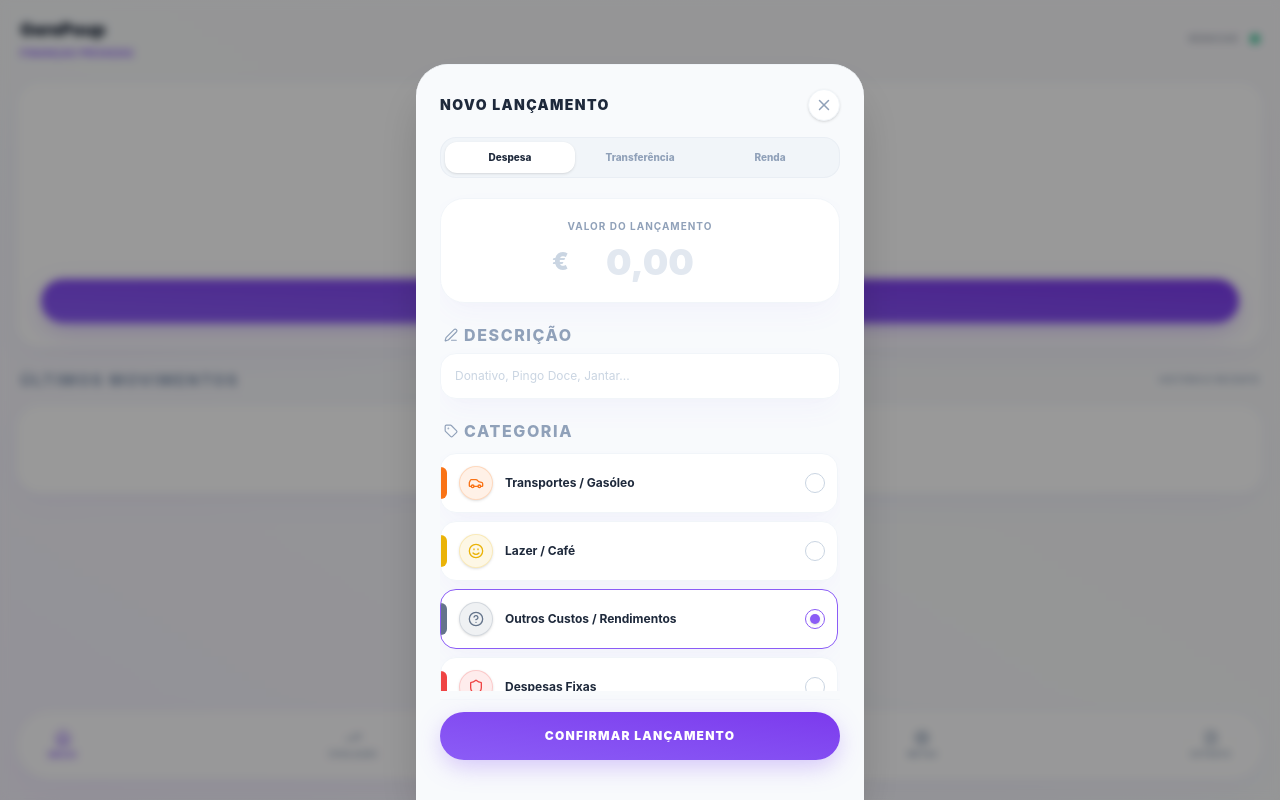
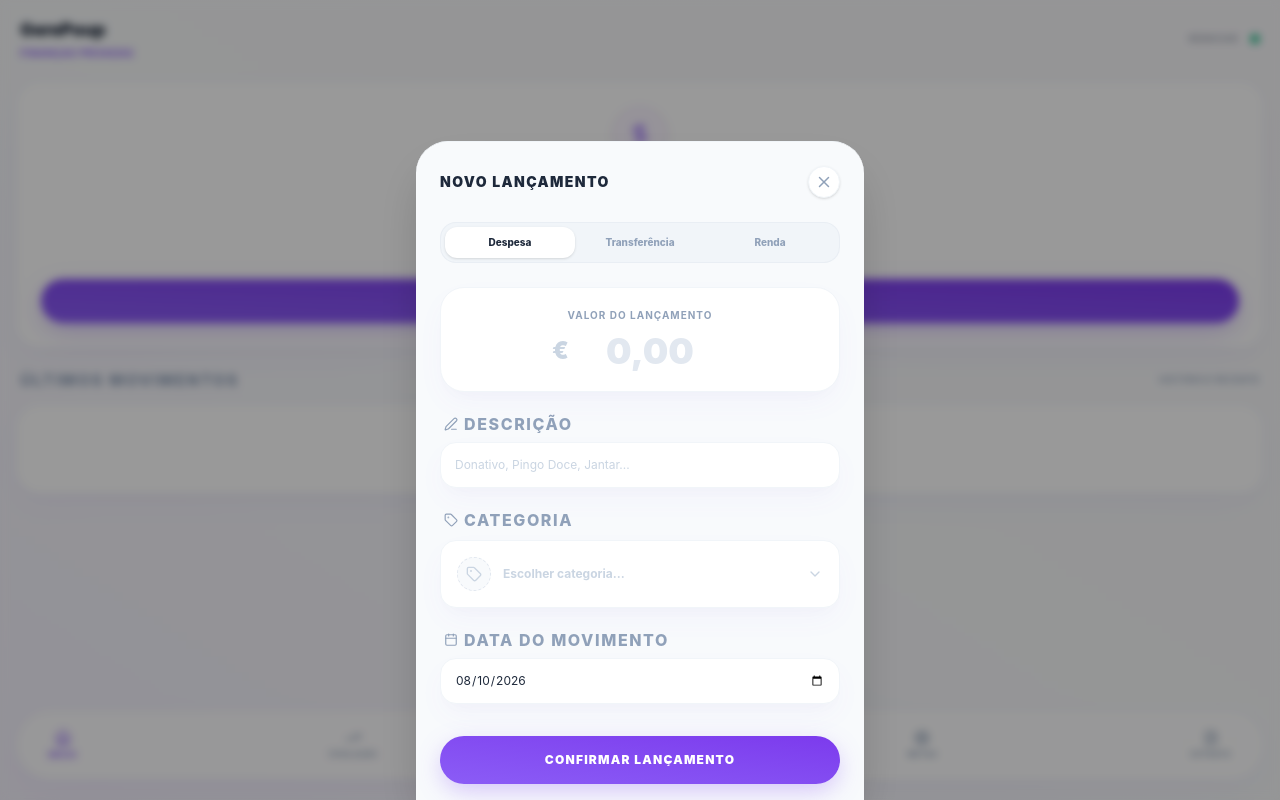
Before and after one commit to Gabusuck/money-manager, a React (Vite) app: page / in a window 1280 px wide. Both pictures are taken after a click on the button "Registar Despesa". Built offline with nearby package versions, Linux system fonts and the light colour scheme.

Commit message:
feat: default category selection to empty and make category list a toggleable accordion dropdown

```diff
--- a/src/components/TransactionModal.tsx
+++ b/src/components/TransactionModal.tsx
@@ -1,5 +1,5 @@
 import React, { useState, useEffect } from 'react';
-import { X, Calendar, Edit3, Tag, HelpCircle, Car, Smile, Shield, PiggyBank, TrendingUp, DollarSign } from 'lucide-react';
+import { X, Calendar, Edit3, Tag, HelpCircle, Car, Smile, Shield, PiggyBank, TrendingUp, DollarSign, ChevronDown } from 'lucide-react';
 import type { TransactionCategory, Transaction, TransactionType } from '../types';
 
 interface TransactionModalProps {
@@ -16,18 +16,14 @@ export const TransactionModal: React.FC<TransactionModalProps> = ({
   const [amount, setAmount] = useState<string>('');
   const [description, setDescription] = useState<string>('');
   const [type, setType] = useState<TransactionType>('expense');
-  const [category, setCategory] = useState<TransactionCategory>('Outros');
+  const [category, setCategory] = useState<TransactionCategory | null>(null);
+  const [showCategorySelector, setShowCategorySelector] = useState(false);
   const [date, setDate] = useState<string>(new Date().toISOString().split('T')[0]);
 
-  // Atualizar a categoria padrão quando o tipo muda
+  // Resetar a categoria selecionada quando o tipo muda (deixa vazio/null)
   useEffect(() => {
-    if (type === 'expense') {
-      setCategory('Outros');
-    } else if (type === 'transfer') {
-      setCategory('Poupança');
-    } else if (type === 'income') {
-      setCategory('Salário');
-    }
+    setCategory(null);
+    setShowCategorySelector(false);
   }, [type]);
 
   if (!isOpen) return null;
@@ -43,6 +39,11 @@ export const TransactionModal: React.FC<TransactionModalProps> = ({
       alert('Por favor, introduz uma descrição.');
       return;
     }
+    if (!category) {
+      alert('Por favor, seleciona uma categoria para este lançamento.');
+      setShowCategorySelector(true); // Abre a lista para facilitar a escolha
+      return;
+    }
 
     onAddTransaction({
       description: description.trim(),
@@ -56,7 +57,8 @@ export const TransactionModal: React.FC<TransactionModalProps> = ({
     setAmount('');
     setDescription('');
     setType('expense');
-    setCategory('Outros');
+    setCategory(null);
+    setShowCategorySelector(false);
     setDate(new Date().toISOString().split('T')[0]);
     onClose();
   };
@@ -82,26 +84,23 @@ export const TransactionModal: React.FC<TransactionModalProps> = ({
     }
   });
 
+  const selectedCatDetails = category ? categoriesList.find(c => c.name === category) : null;
+
   return (
     <div className="fixed inset-0 z-50 flex items-end justify-center bg-black/40 backdrop-blur-xs overflow-hidden select-none">
-      <form
-        onSubmit={handleSubmit}
-        className="w-full max-w-md bg-slate-50 rounded-t-[32px] border-t border-slate-100 p-6 flex flex-col max-h-[92vh] shadow-2xl animate-in slide-in-from-bottom duration-300"
+      <div
+        className="w-full max-w-md bg-slate-50 rounded-t-[32px] border-t border-slate-100 p-6 space-y-6 max-h-[92vh] overflow-y-auto overflow-x-hidden no-scrollbar safe-pb shadow-2xl animate-in slide-in-from-bottom duration-300"
       >
-        {/* Header Modal (Fixo no Topo) */}
-        <div className="flex justify-between items-center shrink-0 pb-4">
+        {/* Header Modal */}
+        <div className="flex justify-between items-center">
           <h3 className="text-sm font-black text-brand-dark uppercase tracking-widest">Novo Lançamento</h3>
           <button
-            type="button"
             onClick={onClose}
             className="w-8 h-8 rounded-full bg-white flex items-center justify-center border border-slate-100 text-slate-400 hover:text-brand-dark transition-custom shadow-sm"
           >
             <X className="w-4.5 h-4.5" />
           </button>
         </div>
-
-        {/* Corpo do Formulário (Scrollable) */}
-        <div className="flex-1 overflow-y-auto overflow-x-hidden no-scrollbar space-y-5 pb-4">
 
         {/* Segmented Control para selecionar o Tipo de Movimento */}
         <div className="bg-slate-100 p-1 rounded-2xl flex w-full border border-slate-200/50">
@@ -140,6 +139,8 @@ export const TransactionModal: React.FC<TransactionModalProps> = ({
           </button>
         </div>
 
+        <form onSubmit={handleSubmit} className="space-y-5">
+
           {/* Campo Valor Grande */}
           <div className="bg-white rounded-3xl p-5 border border-slate-100 shadow-premium relative text-center py-5">
             <span className="text-[10px] font-bold text-slate-400 uppercase tracking-widest block mb-2">Valor do Lançamento</span>
@@ -175,13 +176,51 @@ export const TransactionModal: React.FC<TransactionModalProps> = ({
             />
           </div>
 
-          {/* Seleção de Categoria Dinâmica */}
+          {/* Seleção de Categoria Dinâmica e Expansível */}
           <div className="space-y-2">
             <label className="text-xxs font-extrabold text-slate-400 uppercase tracking-widest flex items-center gap-1.5 px-1">
               <Tag className="w-3.5 h-3.5" /> Categoria
             </label>
 
-            <div className="space-y-2 max-h-60 overflow-y-auto overflow-x-hidden no-scrollbar pr-0.5 py-0.5">
+            <div className="space-y-2">
+              {/* Botão Gatilho (Mostra Selecionado ou Placeholder) */}
+              {!category ? (
+                <button
+                  type="button"
+                  onClick={() => setShowCategorySelector(!showCategorySelector)}
+                  className="w-full bg-white rounded-2xl border border-slate-100 p-4 flex items-center justify-between shadow-premium hover:translate-y-[-1px] transition-custom text-left"
+                >
+                  <div className="flex items-center gap-3">
+                    <div className="w-8.5 h-8.5 rounded-full flex items-center justify-center border border-dashed border-slate-200 bg-slate-50 text-slate-300">
+                      <Tag className="w-4 h-4" />
+                    </div>
+                    <span className="text-xs font-bold text-slate-300">Escolher categoria...</span>
+                  </div>
+                  <ChevronDown className={`w-4 h-4 text-slate-300 transition-transform duration-300 ${showCategorySelector ? 'rotate-180' : ''}`} />
+                </button>
+              ) : (
+                <button
+                  type="button"
+                  onClick={() => setShowCategorySelector(!showCategorySelector)}
+                  className="w-full bg-white rounded-2xl border border-brand-purple p-4 flex items-center justify-between shadow-premium transition-custom relative overflow-hidden text-left"
+                >
+                  <div
+                    className="absolute left-0 top-1/2 -translate-y-1/2 w-1.5 h-8 rounded-r-lg"
+                    style={{ backgroundColor: selectedCatDetails?.color }}
+                  />
+                  <div className="flex items-center gap-3 pl-1.5">
+                    <div className={`w-8.5 h-8.5 rounded-full flex items-center justify-center border ${selectedCatDetails?.border} ${selectedCatDetails?.bg} shadow-sm shrink-0`}>
+                      {selectedCatDetails && React.createElement(selectedCatDetails.icon, { className: "w-4 h-4", style: { color: selectedCatDetails.color } })}
+                    </div>
+                    <span className="text-xs font-bold text-brand-dark">{selectedCatDetails?.label}</span>
+                  </div>
+                  <ChevronDown className={`w-4 h-4 text-slate-400 transition-transform duration-300 ${showCategorySelector ? 'rotate-180' : ''}`} />
+                </button>
+              )}
+
+              {/* Lista Desdobrável das Categorias */}
+              {showCategorySelector && (
+                <div className="space-y-2 max-h-60 overflow-y-auto overflow-x-hidden no-scrollbar pr-0.5 py-0.5 animate-in fade-in slide-in-from-top-2 duration-200">
                   {filteredCategories.map((cat) => {
                     const Icon = cat.icon;
                     const isSelected = category === cat.name;
@@ -189,9 +228,12 @@ export const TransactionModal: React.FC<TransactionModalProps> = ({
                       <button
                         key={cat.name}
                         type="button"
-                    onClick={() => setCategory(cat.name)}
-                    className={`w-full bg-white rounded-2xl border p-3 flex items-center justify-between shadow-premium transition-custom relative overflow-hidden text-left ${
-                      isSelected ? 'border-brand-purple' : 'border-slate-100 hover:translate-y-[-1px]'
+                        onClick={() => {
+                          setCategory(cat.name);
+                          setShowCategorySelector(false);
+                        }}
+                        className={`w-full bg-white rounded-2xl border p-3.5 flex items-center justify-between shadow-premium transition-custom relative overflow-hidden text-left ${
+                          isSelected ? 'border-brand-purple bg-purple-50/5' : 'border-slate-100 hover:translate-y-[-1px]'
                         }`}
                       >
                         {/* Barra Vertical de Categoria */}
@@ -207,22 +249,11 @@ export const TransactionModal: React.FC<TransactionModalProps> = ({
                           </div>
                           <span className="text-xs font-bold text-brand-dark">{cat.label}</span>
                         </div>
-
-                    {/* Botão de Rádio Checkmark Customizado */}
-                    <div
-                      className={`w-5 h-5 rounded-full border flex items-center justify-center transition-custom ${
-                        isSelected
-                          ? 'border-brand-purple'
-                          : 'border-slate-300'
-                      }`}
-                    >
-                      {isSelected && (
-                        <div className="w-2.5 h-2.5 rounded-full bg-brand-purple shadow-sm" />
-                      )}
-                    </div>
                       </button>
                     );
                   })}
+                </div>
+              )}
             </div>
           </div>
 
@@ -239,18 +270,15 @@ export const TransactionModal: React.FC<TransactionModalProps> = ({
             />
           </div>
 
-        </div>
-
-        {/* Rodapé Fixo com o Botão de Confirmar Lançamento (Sempre visível) */}
-        <div className="shrink-0 pt-3 border-t border-slate-100/50 bg-slate-50 safe-pb">
+          {/* Botão de Gravar Pill-Shape */}
           <button
             type="submit"
-            className="w-full py-4 bg-gradient-to-tr from-brand-purple to-brand-purple-dark text-white rounded-full text-xs font-black uppercase tracking-widest shadow-purple-glow hover:scale-[1.01] active:scale-99 transition-transform"
+            className="w-full py-4 mt-3 bg-gradient-to-tr from-brand-purple to-brand-purple-dark text-white rounded-full text-xs font-black uppercase tracking-widest shadow-purple-glow hover:scale-[1.01] active:scale-99 transition-transform"
           >
             Confirmar Lançamento
           </button>
+        </form>
       </div>
-      </form>
     </div>
   );
 };
```
Lines whose indentation alone changed are shown as unchanged.
